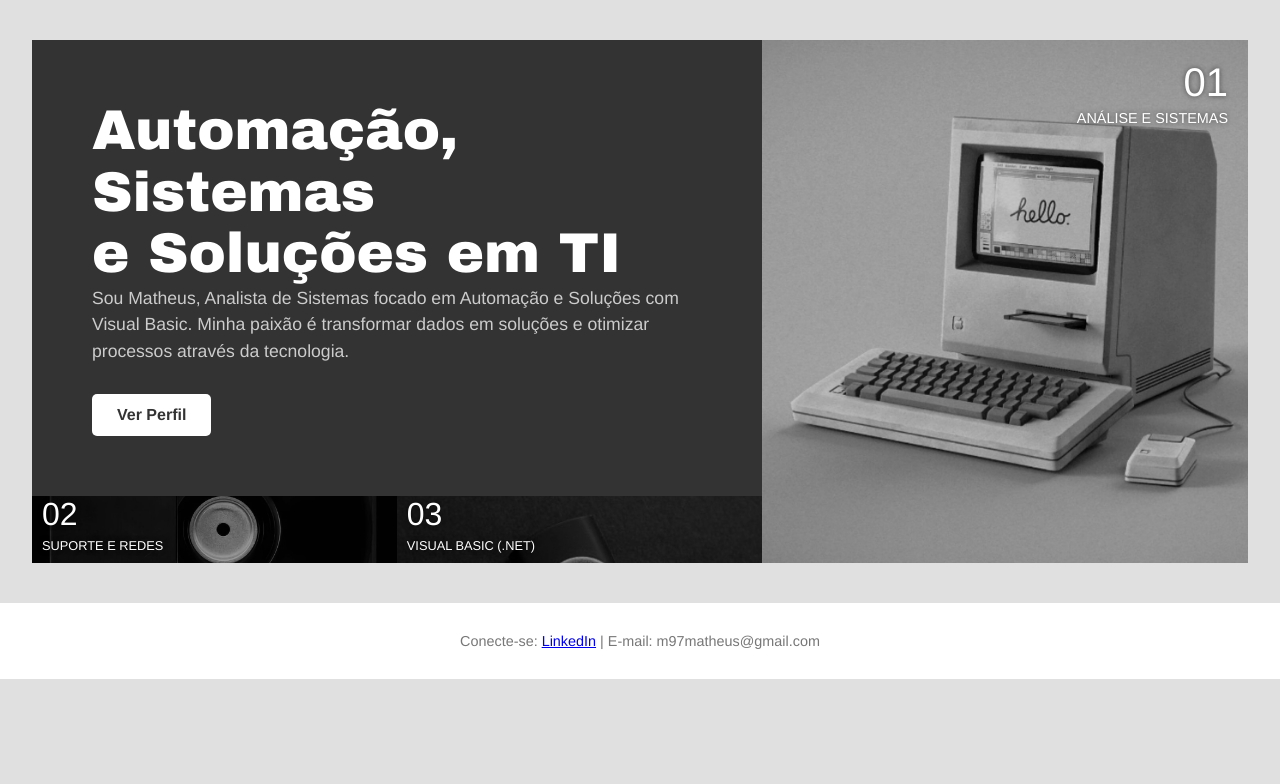
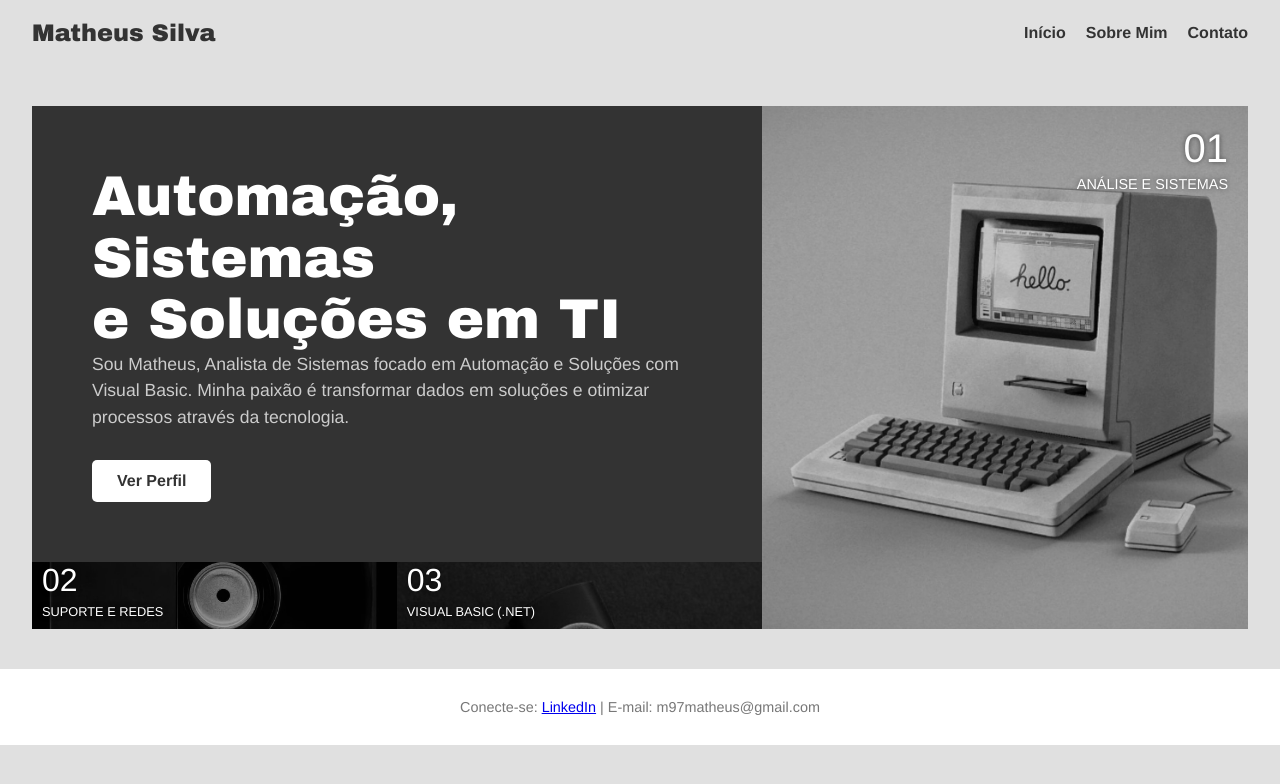
Before and after one commit to mmatheusllsilva/Portifolio-Matheus, a plain HTML site: page index.html in a window 1280 px wide. Drawn offline with Linux system fonts and the light colour scheme.

Commit message:
Adicionando um cabeçalho

```diff
--- a/index.html
+++ b/index.html
@@ -7,6 +7,19 @@
     <link rel="stylesheet" href="style.css">
 </head>
 <body>
+
+    <header class="site-header">
+        <div class="logo">
+            <a href="index.html">Matheus Silva</a>
+        </div>
+
+        <nav class="main-nav">
+            <a href="index.html" class="nav-link">Início</a>
+            <a href="sobre.html" class="nav-link">Sobre Mim</a>
+            <a href="contato.html" class="nav-link">Contato</a>
+        </nav>
+    </header>
+
     <div class="container-grid">
 
         <header class="hero-left">
@@ -41,7 +54,7 @@
     </div>
 
     <footer>
-        <p>Conecte-se: <a href="https://www.linkedin.com/in/matheus-luis-1220bc082/" target="_blank">LinkedIn</a> | E-mail: m97matheus@gmail.com</p>
+        <p>Conecte-se: <a href="https://www.linkedin.com/in/matheusluissilva1997/" target="_blank">LinkedIn</a> | E-mail: m97matheus@gmail.com</p>
     </footer>
 </body>
 </html>
--- a/style.css
+++ b/style.css
@@ -239,3 +239,41 @@ footer {
         text-align: center;
     }
 }
+
+/* --- NOVO: 2.5. Cabeçalho do Site e Navegação --- */
+.site-header {
+    /* Define a largura máxima, alinhado com o container-grid */
+    max-width: 1400px;
+    width: 95%;
+    margin: 0 auto;
+    padding: 20px 0;
+
+    /* Configuração Flex para alinhar o Logo e o Menu */
+    display: flex;
+    justify-content: space-between; /* Coloca logo e menu em lados opostos */
+    align-items: center;
+    background-color: transparent;
+}
+
+.logo a {
+    font-size: 1.5em;
+    font-family: var(--fonte-destaque);
+    color: var(--cor-principal); /* Preto */
+    text-decoration: none;
+}
+
+.main-nav {
+    display: flex;
+}
+
+.nav-link {
+    text-decoration: none;
+    color: var(--cor-principal); /* Preto */
+    margin-left: 20px;
+    font-weight: bold;
+    transition: color 0.3s;
+}
+
+.nav-link:hover {
+    color: var(--cor-secundaria); /* Roxo */
+}
```
